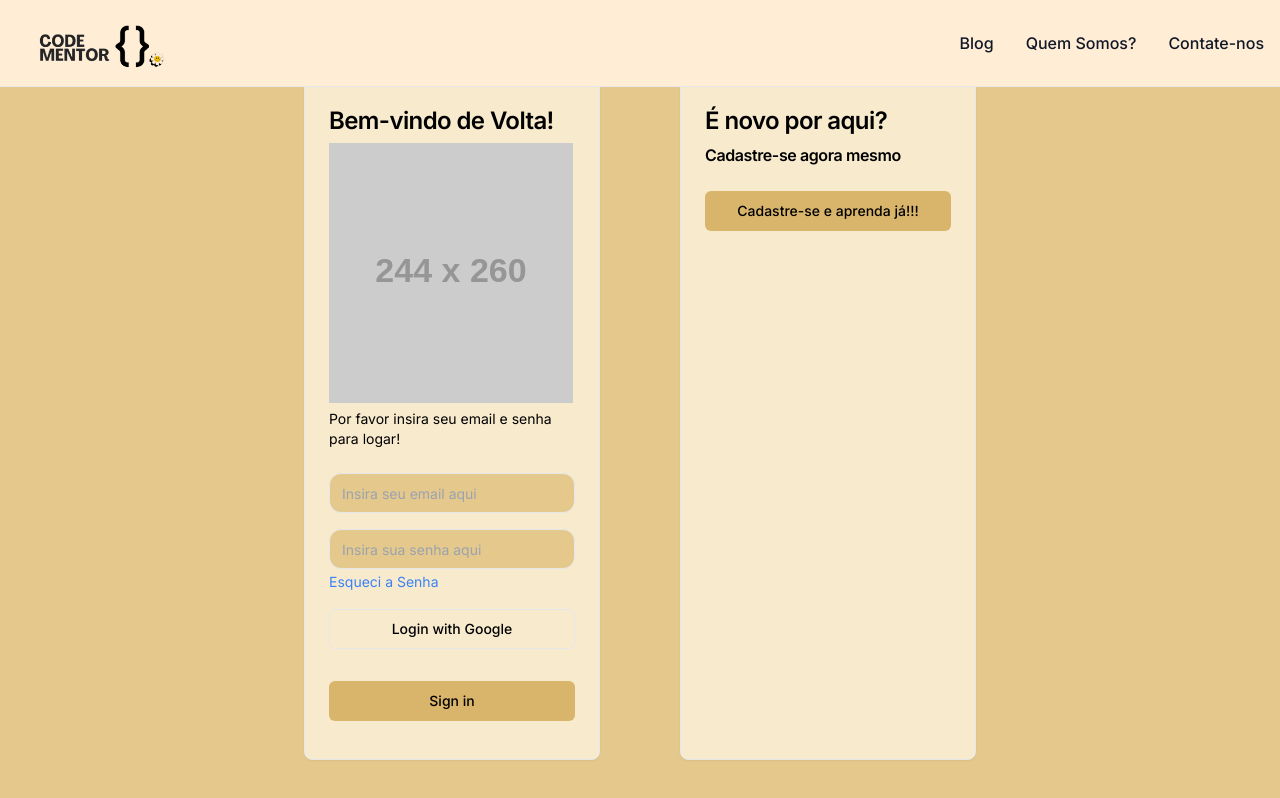
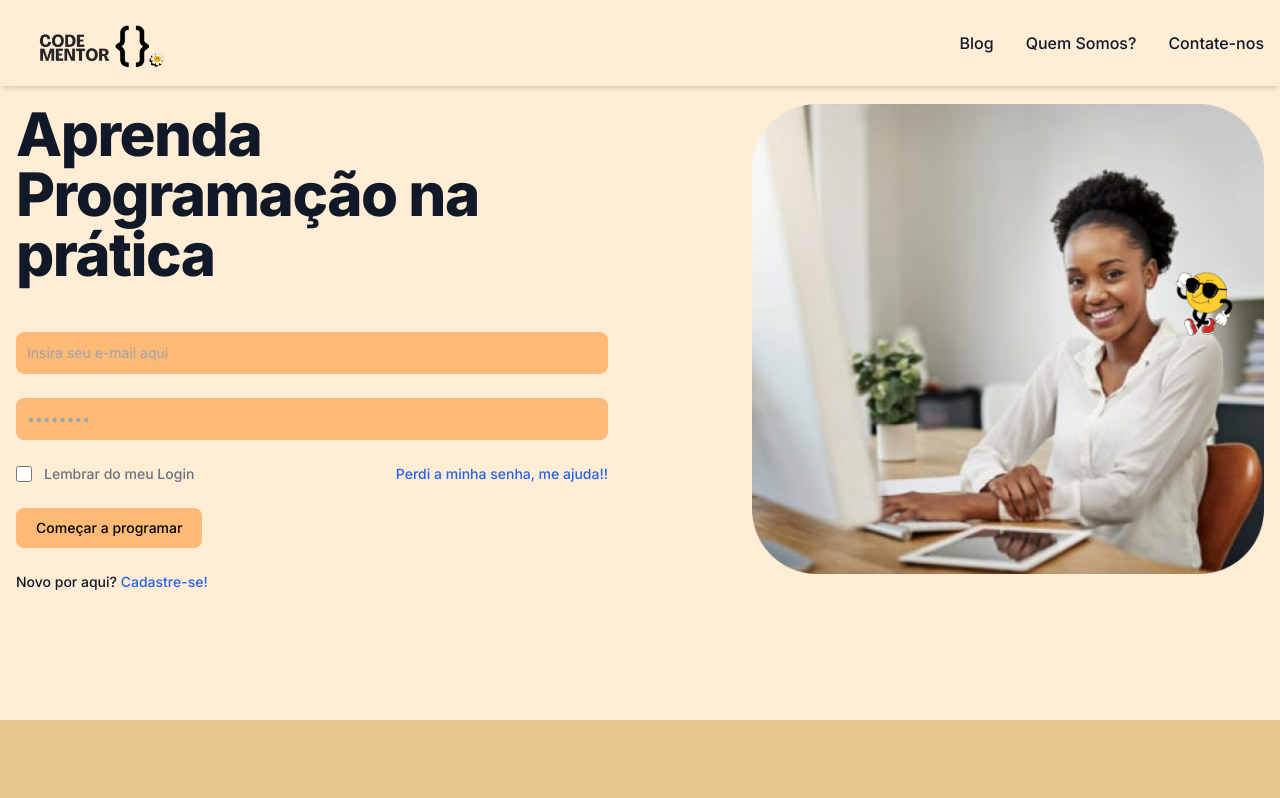
Before and after one commit to techlaradev/CodementorKiosk, a Next.js app in the folder codementorkiosk/: page / in a window 1280 px wide. Built offline with nearby package versions, Linux system fonts and the light colour scheme.

Commit message:
Feat: organize layout

```diff
--- a/codementorkiosk/src/components/component/login-kiosk.tsx
+++ b/codementorkiosk/src/components/component/login-kiosk.tsx
@@ -18,13 +18,17 @@ export default function LoginKiosk() {
   return (
     <div key="1" className="flex flex-col h-screen bg-[#E4C88C]">
       <header className="p-5 bg-[#F8EACD] shadow-md">
-        <nav className="bg-orange-100 dark:bg-gray-900 fixed w-full z-20 top-0 start-0 border-b border-gray-200 dark:border-gray-600">
+        <nav className="bg-orange-100 dark:bg-gray-900 fixed w-full z-20 top-0 start-0 shadow-md">
           <div className="max-w-screen-xl flex flex-wrap items-center justify-between mx-auto p-4">
             <a
               href="https://flowbite.com/"
               className="flex items-center space-x-3 rtl:space-x-reverse"
             >
-              <img className="w-40 h-auto" src="img/header.png" alt="iai bichah" />
+              <img
+                className="w-40 h-auto"
+                src="img/header.png"
+                alt="iai bichah"
+              />
             </a>
 
             <div
@@ -62,71 +66,86 @@ export default function LoginKiosk() {
           </div>
         </nav>
       </header>
-      <main className="flex-1 p-10 flex justify-center">
-        <div className="max-w-2xl space-x-20 flex text-semibold">
-          <Card className="bg-[#F8EACD] w-1/2">
-            <CardHeader>
-              <CardTitle className="text-2xl">Bem-vindo de Volta! </CardTitle>
-              <img
-                className="w-[244px] h-[260px] origin-top-left rotate-0"
-                src="https://via.placeholder.com/244x260"
-              />
-              <CardDescription>
-                Por favor insira seu email e senha para logar!
-              </CardDescription>
-            </CardHeader>
-            <CardContent className="space-y-4">
-              <div className="space-y-2">
-                <Input
-                  className="bg-[#E4C88C] rounded-xl"
-                  placeholder="Insira seu email aqui"
+
+      <section className="bg-orange-100 dark:bg-gray-900">
+        <div className="py-8 px-4 mx-auto max-w-screen-xl lg:py-16 grid lg:grid-cols-2 gap-8 lg:gap-16">
+          <div className="flex flex-col justify-center">
+            <h2 className="mb-4 text-4xl font-extrabold tracking-tight leading-none text-gray-900 md:text-5xl lg:text-6xl dark:text-white">
+              Aprenda Programação na prática
+            </h2>
+            <form className="mt-8 space-y-6" action="#">
+              <div>
+                <input
+                  type="email"
+                  name="email"
+                  id="email"
+                  className="bg-orange-300 border border-orange-300 text-gray-900 text-sm rounded-lg focus:ring-blue-500 focus:border-blue-500 block w-full p-2.5 dark:bg-orange-300 dark:border-orange-300 dark:placeholder-gray-400 dark:text-white dark:focus:ring-blue-500 dark:focus:border-blue-500"
+                  placeholder="Insira seu e-mail aqui"
                   required
-                  type="email"
                 />
               </div>
-              <div className="space-y-2">
-                <Input
-                  className="bg-[#E4C88C] rounded-xl"
-                  placeholder="Insira sua senha aqui"
+              <div>
+                <input
+                  type="password"
+                  name="password"
+                  id="password"
+                  placeholder="••••••••"
+                  className="bg-orange-300 border border-orange-300 text-gray-900 text-sm rounded-lg focus:ring-blue-500 focus:border-blue-500 block w-full p-2.5 dark:bg-orange-300 dark:border-orange-300 dark:placeholder-gray-400 dark:text-white dark:focus:ring-blue-500 dark:focus:border-blue-500"
                   required
-                  type="password"
                 />
-                <Link
-                  className="text-sm text-blue-500 hover:underline"
+              </div>
+              <div className="flex items-start">
+                <div className="flex items-center h-5">
+                  <input
+                    id="remember"
+                    aria-describedby="remember"
+                    name="remember"
+                    type="checkbox"
+                    className="w-4 h-4 border-orange-300 rounded bg-orange-300 focus:ring-3 focus:ring-blue-300 dark:focus:ring-blue-600 dark:ring-offset-orange-300 dark:bg-orange-300 dark:border-orange-300"
+                    required
+                  />
+                </div>
+                <div className="ms-3 text-sm">
+                  <label
+                    htmlFor="remember"
+                    className="  font-bold font-['Montserrat Subrayada'] font-medium text-gray-500 dark:text-gray-400"
+                  >
+                    Lembrar do meu Login
+                  </label>
+                </div>
+                <a
                   href="#"
+                  className="  font-bold font-['Montserrat Subrayada'] ms-auto text-sm font-medium text-blue-600 hover:underline dark:text-black-500"
                 >
-                  Esqueci a Senha
-                </Link>
+                  Perdi a minha senha, me ajuda!!
+                </a>
               </div>
-              <Button
-                className="w-full mt-4 mb-17"
-                variant="outline"
-                color="#fffff"
+              <button
+                type="button"
+                className="focus:outline-none text-black text-bold  font-bold font-['Montserrat Subrayada'] bg-orange-300 hover:bg-orange-500 focus:ring-4 focus:ring-orange-300 font-medium rounded-lg text-sm px-5 py-2.5 me-2 mb-2 dark:focus:ring-orange-900"
               >
-                Login with Google
-              </Button>
-            </CardContent>
-            <CardFooter>
-              <Button className="w-full mt-2 bg-[#D9B56B] text-black">
-                Sign in
-              </Button>
-            </CardFooter>
-          </Card>
-          <Card className="bg-[#F8EACD] w-1/2 ml-auto mr-10">
-            <CardHeader>
-              <CardTitle className="text-2xl"> É novo por aqui?</CardTitle>
-              <CardTitle className="text-1xl">
-                Cadastre-se agora mesmo
-              </CardTitle>
-            </CardHeader>
-            <CardFooter>
-              <Button className="w-full bg-[#D9B56B] text-black">
-                Cadastre-se e aprenda já!!!
-              </Button>
-            </CardFooter>
-          </Card>
+                Começar a programar
+              </button>
+              <div className="text-sm font-medium text-gray-900 dark:text-white">
+                Novo por aqui?{" "}
+                <a className="text-blue-600 hover:underline dark:text-blue-500">
+                  {" "}
+                  Cadastre-se!
+                </a>
+              </div>
+            </form>
+          </div>
+          <div>
+            {" "}
+            <img
+              className="h-auto max-w-lg ms-auto"
+              src="img/imagemenu.png"
+              alt="menu poh"
+            />
+          </div>
+          <div></div>
         </div>
-      </main>
+      </section>
     </div>
   );
 }
```
Also changed, not shown: codementorkiosk/tailwind.config.ts (+6 -4 lines), codementorkiosk/public/img/imagemenu.png (added).
